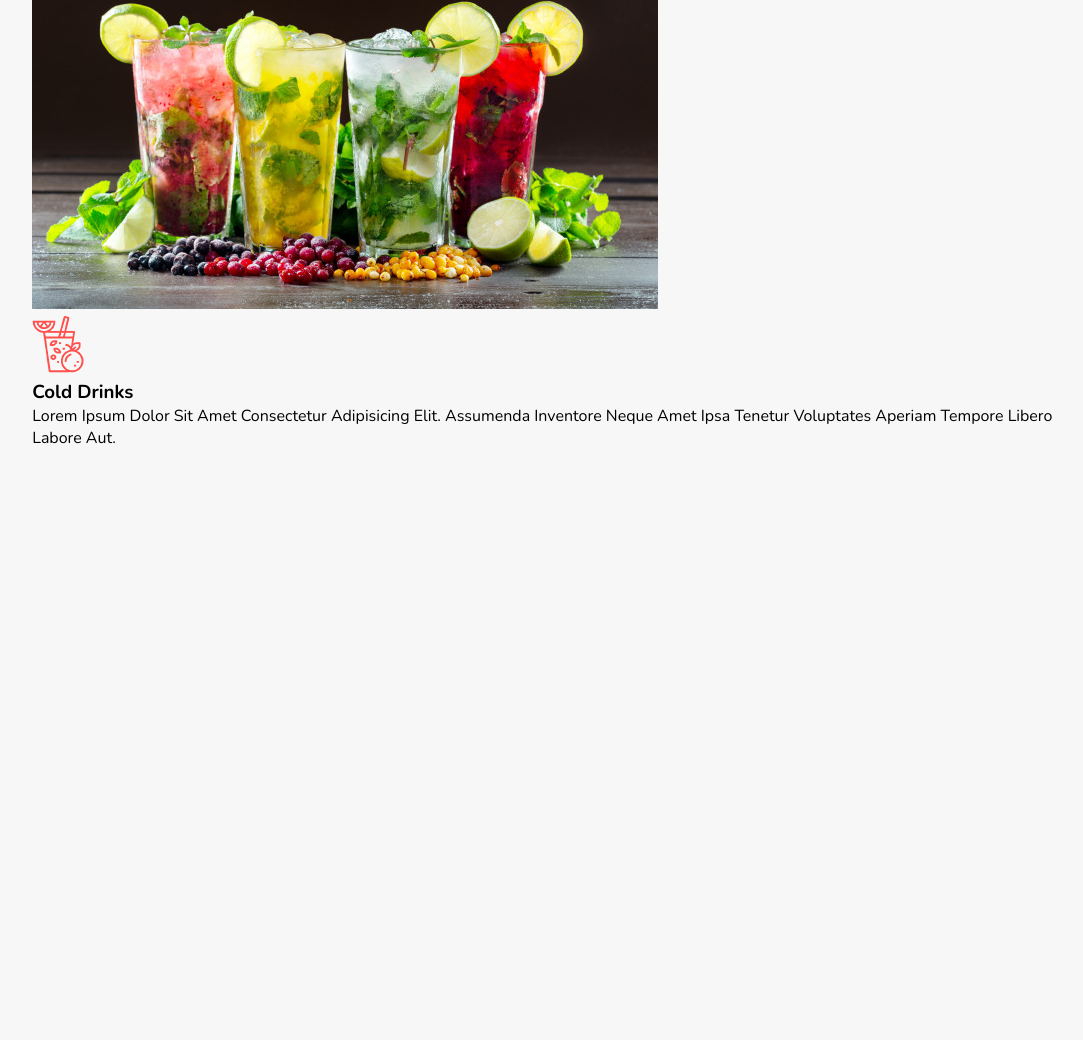
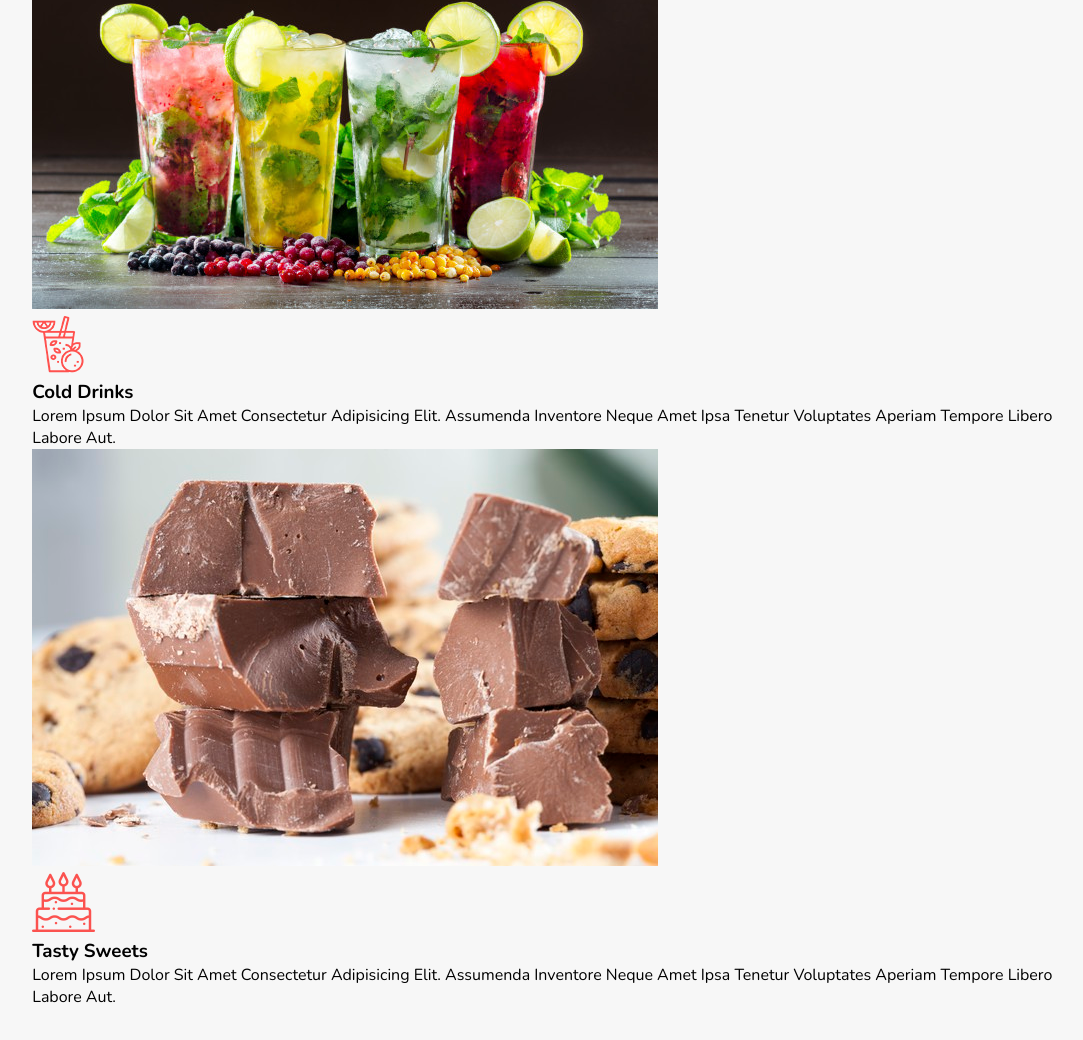
Before and after one commit to AWITI0301/Big-Taste-Table, a plain HTML site: page index.html in a window 1280 px wide. Shown: the part 2739-3779 px from the top of the page, without its empty margins (83-1166 px from the left). Before the commit the page ends 3220 px from the top, so only its background shows below. Drawn offline with nearby package versions, Linux system fonts and the light colour scheme; files whose address does not match are found by name.

Commit message:
add tasty sweet to speciality section

```diff
--- a/index.html
+++ b/index.html
@@ -95,3 +95,12 @@
                 <p>Lorem ipsum dolor sit amet consectetur adipisicing elit. Assumenda inventore neque amet ipsa tenetur voluptates aperiam tempore libero labore aut.</p>
             </div>
         </div>
+
+        <div class="box">
+            <img class="image" src="./assets/images/s-img-5.jpg" alt="">
+            <div class="content">
+                <img src="./assets/images/s-5.png" alt="">
+                <h3>tasty sweets</h3>
+                <p>Lorem ipsum dolor sit amet consectetur adipisicing elit. Assumenda inventore neque amet ipsa tenetur voluptates aperiam tempore libero labore aut.</p>
+            </div>
+        </div>
```
